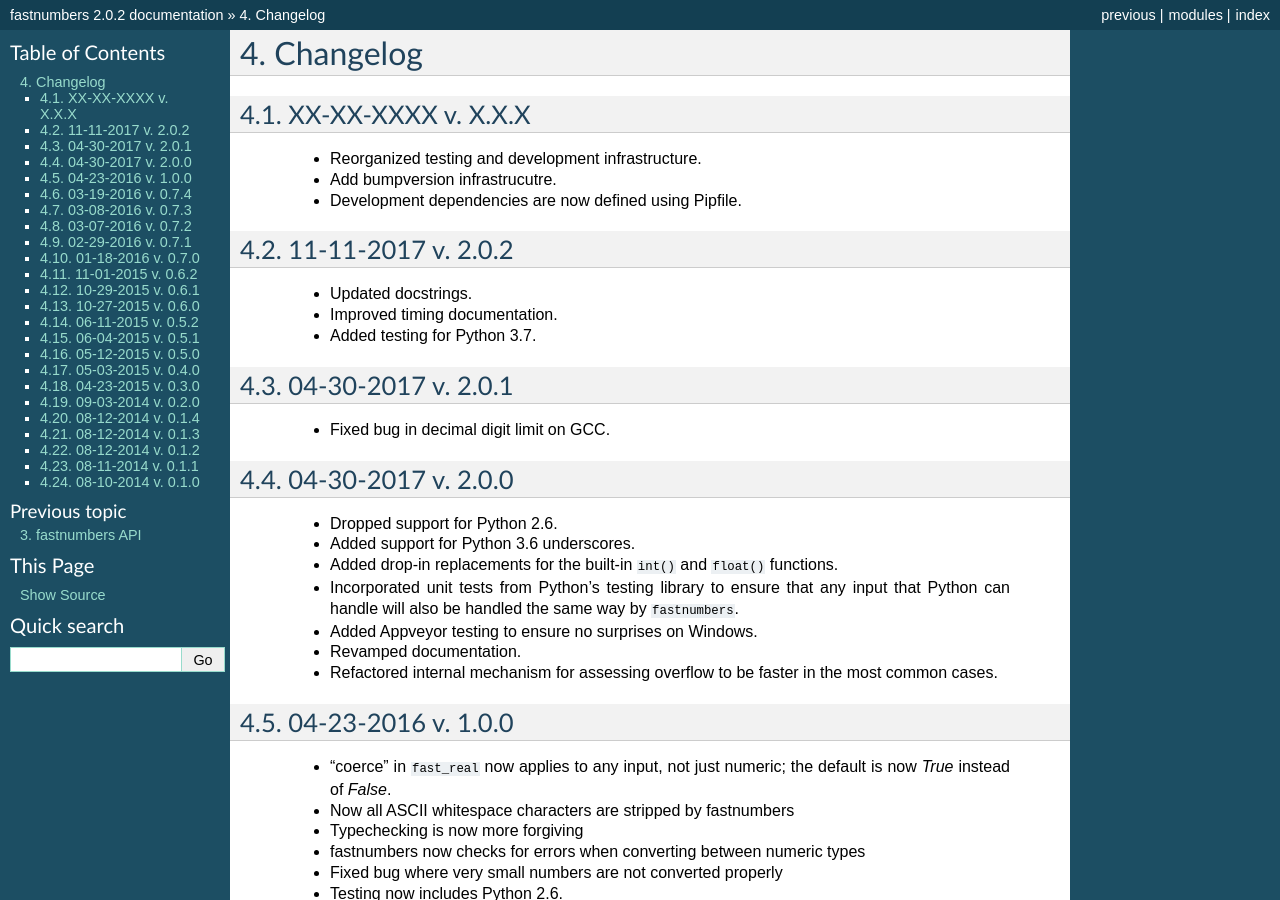
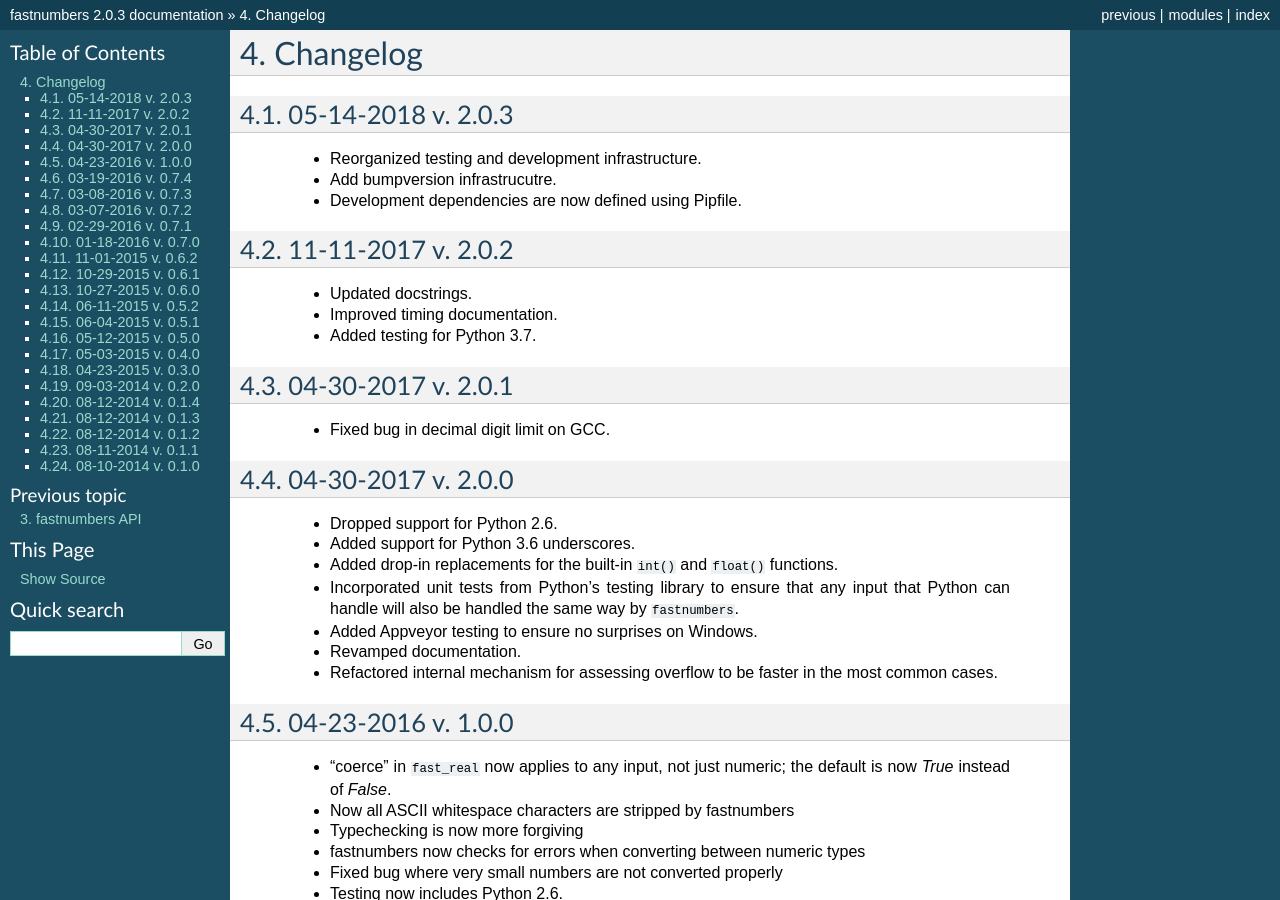
Before and after one commit to SethMMorton/fastnumbers, a Sphinx documentation site: the page built from docs/source/changelog.rst, in a window 1280 px wide and 900 px high. Built offline with Sphinx 7.4.7, drawn with Linux system fonts in a browser that asks for light colours; some of the changed text lies outside the part shown.

Commit message:
Bump version: 2.0.2 → 2.0.3

```diff
--- a/docs/source/changelog.rst
+++ b/docs/source/changelog.rst
@@ -3,7 +3,7 @@
 Changelog
 ---------
 
-XX-XX-XXXX v. X.X.X
+05-14-2018 v. 2.0.3
 '''''''''''''''''''
 
     - Reorganized testing and development infrastructure.
--- a/docs/source/conf.py
+++ b/docs/source/conf.py
@@ -65,7 +65,7 @@ copyright = u'2014, Seth M. Morton'
 # built documents.
 #
 # The full version, including alpha/beta/rc tags.
-release = '2.0.2'
+release = '2.0.3'
 # The short X.Y version.
 version = '.'.join(release.split('.')[0:2])
 
--- a/setup.cfg
+++ b/setup.cfg
@@ -1,6 +1,6 @@
 [metadata]
 name = fastnumbers
-version = 2.0.2
+version = 2.0.3
 author = Seth M. Morton
 author_email = drtuba78@gmail.com
 url = https://github.com/SethMMorton/fastnumbers
```
Also changed, not shown: .bumpversion.cfg, 1 other file.
